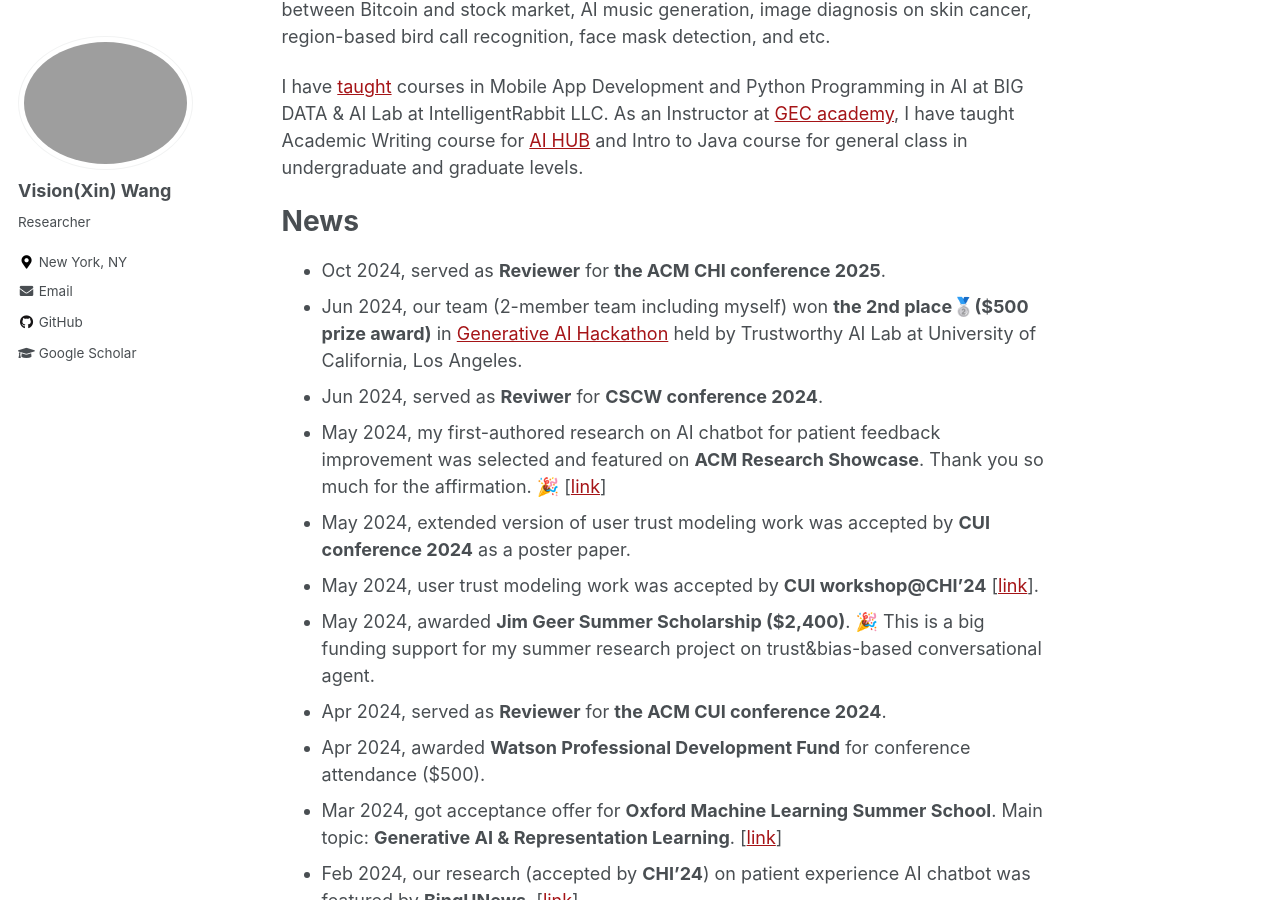
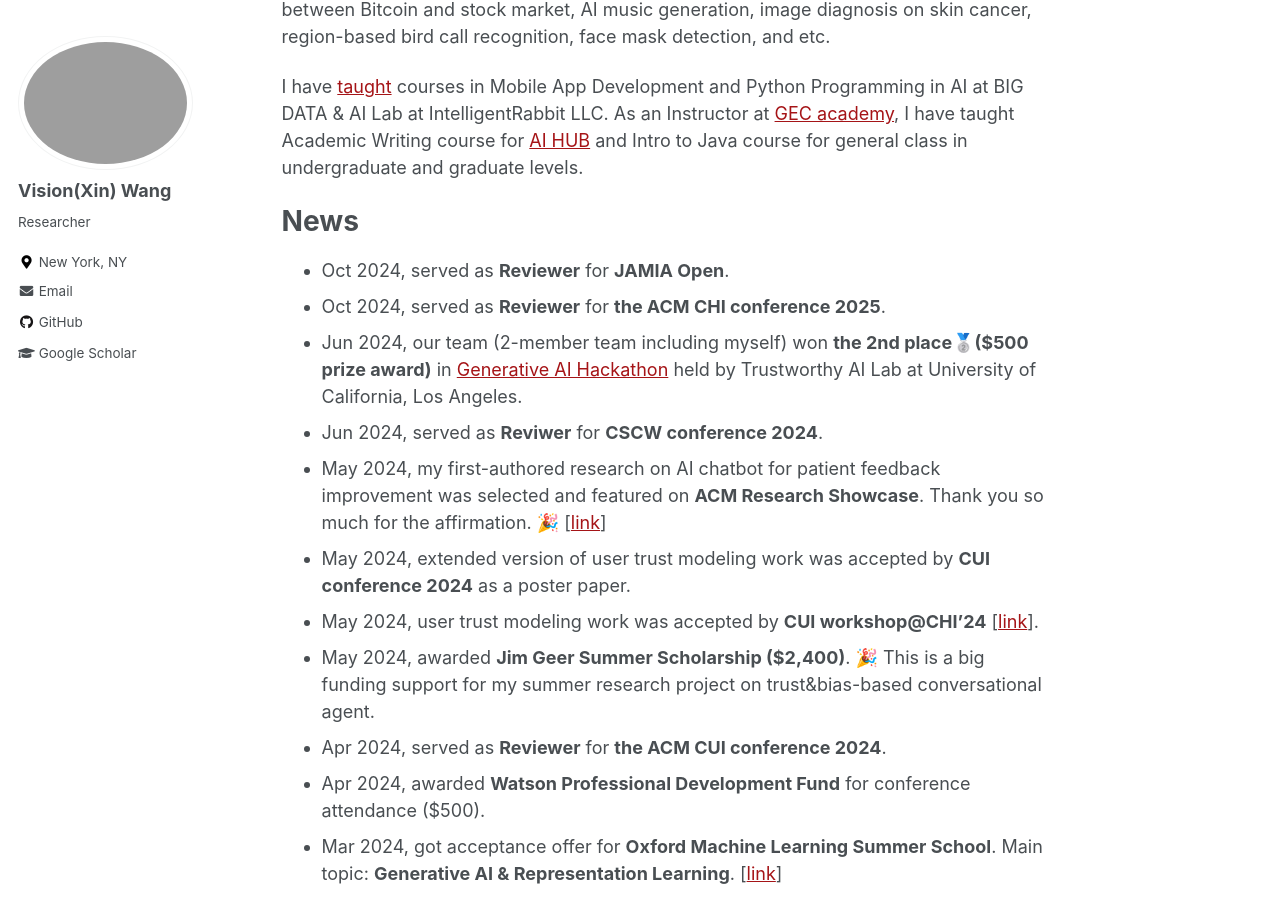
Before and after one commit to xin-wang-kr/xin-wang-kr.github.io, a Jekyll site: the page built from _pages/about.md, in a window 1280 px wide and 900 px high, scrolled down 724 px. Built offline with Jekyll 4.4.1, drawn with Linux system fonts in a browser that asks for light colours.

Commit message:
Update about.md

```diff
--- a/_pages/about.md
+++ b/_pages/about.md
@@ -28,6 +28,7 @@ I have [taught](teaching) courses in Mobile App Development and Python Programmi
 As an Instructor at [GEC academy](https://www.gecacademy.com/), I have taught Academic Writing course for [AI HUB](https://www.gecacademy.com/ai-hub) and Intro to Java course for general class in undergraduate and graduate levels.
 
 # News
+* Oct 2024, served as __Reviewer__ for __JAMIA Open__.
 * Oct 2024, served as __Reviewer__ for __the ACM CHI conference 2025__.
 * Jun 2024, our team (2-member team including myself) won __the 2nd place🥈($500 prize award)__ in [Generative AI Hackathon](https://dorahacks.io/hackathon/trustworthy-ai-gesucla/detail#ges-x-trustworthy-ai-lab-hackathon-background) held by Trustworthy AI Lab at University of California, Los Angeles.
 * Jun 2024, served as __Reviwer__ for __CSCW conference 2024__.
```
